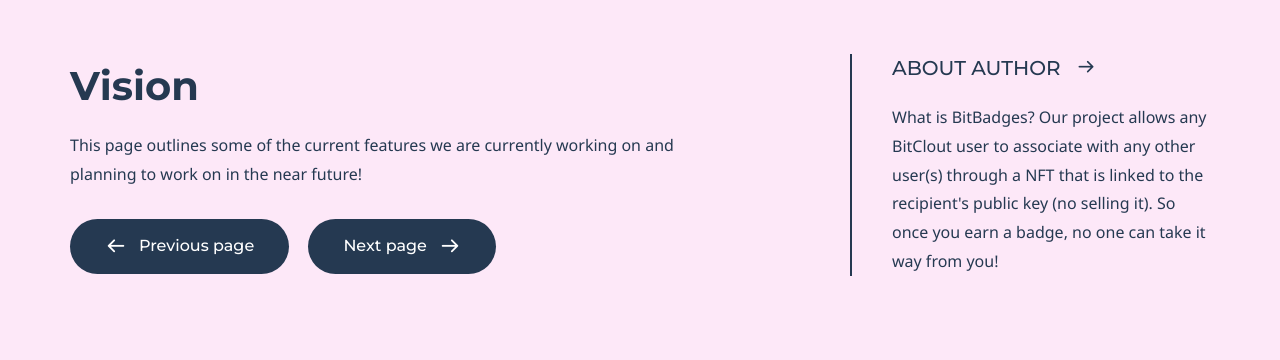
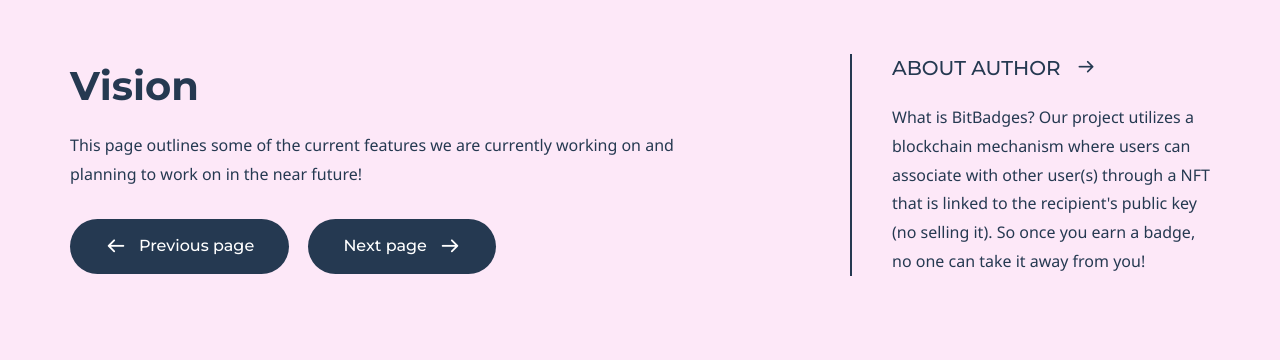
Before and after one commit to BitBadges/bitbadges.github.io, a Jekyll site: the page built from vision.md, in a window 1280 px wide. Shown: the part 186-546 px from the top of the page. Built offline with Jekyll 4.4.1, drawn with Linux system fonts in a browser that asks for light colours; some web fonts are replaced.

Commit message:
Update vision.md

```diff
--- a/vision.md
+++ b/vision.md
@@ -13,7 +13,7 @@ author:
     title: About Author
     title_url: 'https://www.bitclout.com/u/BitBadges'
     external_url: true
-    description: What is BitBadges? Our project allows any BitClout user to associate with any other user(s) through a NFT that is linked to the recipient's public key (no selling it). So once you earn a badge, no one can take it way from you!
+    description: What is BitBadges? Our project utilizes a blockchain mechanism where users can associate with other user(s) through a NFT that is linked to the recipient's public key (no selling it). So once you earn a badge, no one can take it away from you!
 
 # Micro navigation
 micro_nav: true
```
